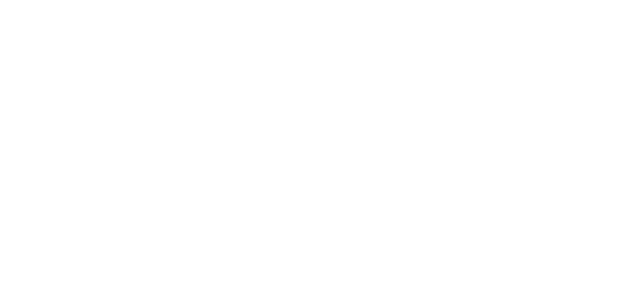
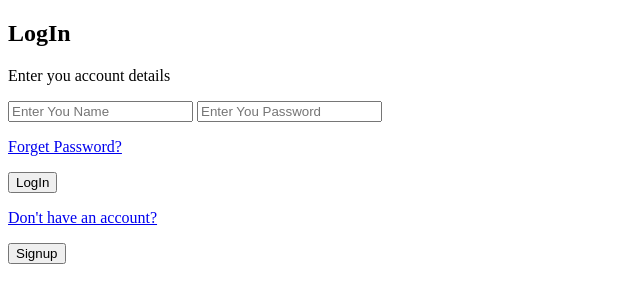
Before and after one commit to MUSTAKIMBIN/student-login-form, a plain HTML site: page index.html in a window 1280 px wide. Shown: the whole page, without its empty margins (0-640 px from the left). Drawn offline with Linux system fonts and the light colour scheme.

Commit message:
created form structure

```diff
--- a/index.html
+++ b/index.html
@@ -6,5 +6,21 @@
     <link rel="stylesheet" href="style.css" />
     <title>Student Login Form</title>
   </head>
-  <body></body>
+  <body>
+    <div class="form-div">
+      <h2>LogIn</h2>
+      <p>Enter you account details</p>
+      <form>
+        <input type="text" placeholder="Enter You Name" />
+        <input type="password" placeholder="Enter You Password" />
+        <p><a href="#">Forget Password?</a></p>
+        <input type="submit" value="LogIn" />
+      </form>
+      <div>
+        <p><a href="#">Don't have an account?</a></p>
+        <button>Signup</button>
+      </div>
+    </div>
+    <div class="welcome"></div>
+  </body>
 </html>
```
Also changed, not shown: 1 other file.
